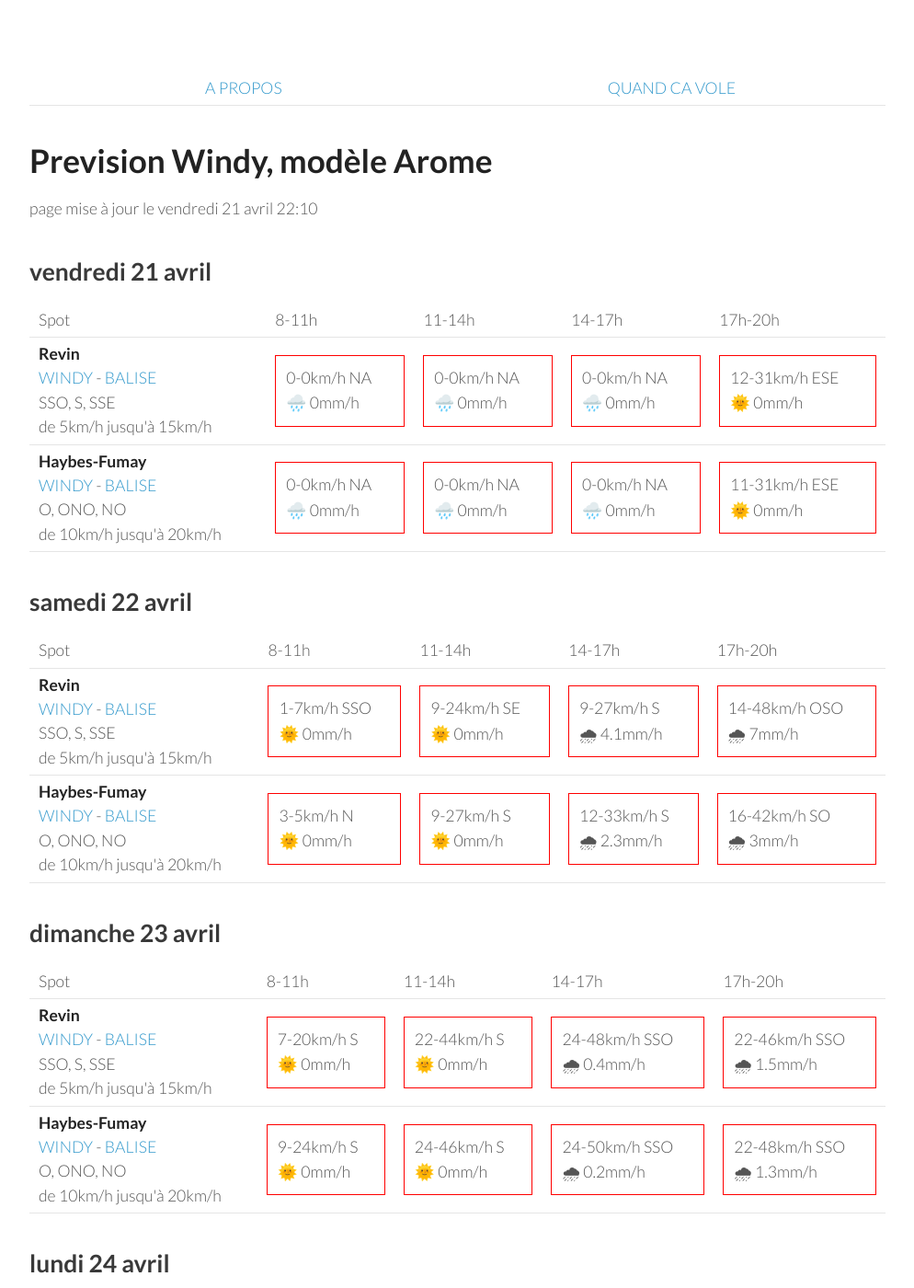
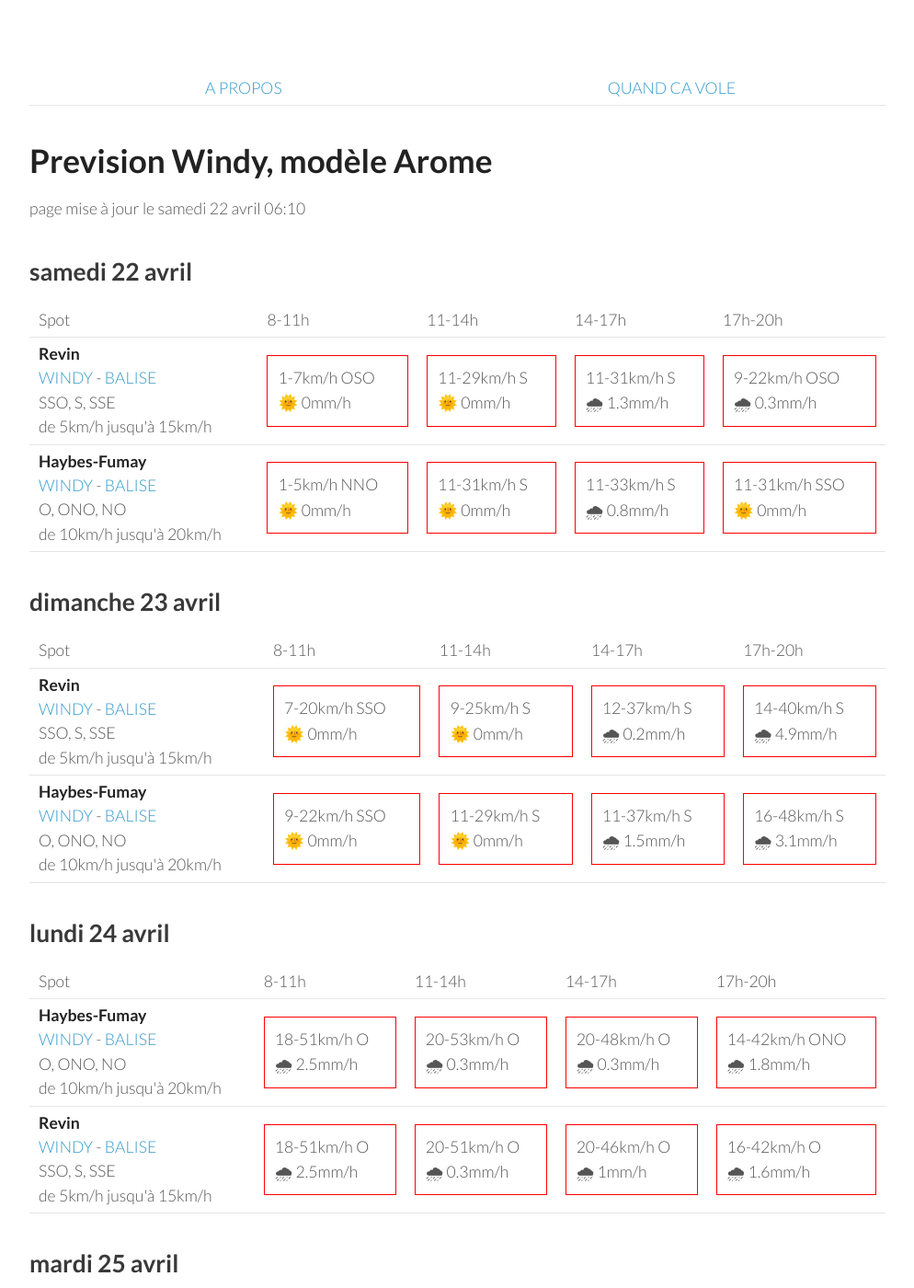
Before and after one commit to parapente-dans-le-nord/parapente-dans-le-nord.github.io, a Jekyll site: the page built from ardennes.markdown, in a window 1280 px wide and 1400 px high. Shown: the whole window at 92% size, without its empty margins (26-1020 px from the left). Built offline with Jekyll 4.4.1, drawn with Linux system fonts in a browser that asks for light colours; some of the changed text lies outside the part shown.

Commit message:
update index.markdown

```diff
--- a/ardennes.markdown
+++ b/ardennes.markdown
@@ -7,42 +7,8 @@ title:  "Tous les spots"
 {: .links}
 
 # Prevision Windy, modèle Arome
-page mise à jour le vendredi 21 avril 22:10
+page mise à jour le samedi 22 avril 06:10
 
-## vendredi 21 avril
-
-{::nomarkdown}
-<table>
-  <tbody>
-    <tr>
-      <td>Spot</td>
-      <td>8-11h</td>
-      <td>11-14h</td>
-      <td>14-17h</td>
-      <td>17h-20h</td>
-    </tr>
-<tr>
-        <td><strong>Revin</strong><br><a href="https://windy.com/49.948/4.625?49.543,4.625,8">WINDY</a> - <span class=""><a href="http://www.balisemeteo.com/balise.php?idBalise=5019">BALISE</a> </span><br> <span class="vent-favorable">SSO, S, SSE</span><br><span class="force-vent">de 5km/h jusqu'à 15km/h</span> </td>
-
-            <td><div class="not-flyable"><p>0-0km/h NA</p><p>🌧️ 0mm/h</p></div></td>
-            <td><div class="not-flyable"><p>0-0km/h NA</p><p>🌧️ 0mm/h</p></div></td>
-            <td><div class="not-flyable"><p>0-0km/h NA</p><p>🌧️ 0mm/h</p></div></td>
-            <td><div class="not-flyable"><p>12-31km/h ESE</p><p>🌞 0mm/h</p></div></td>
-
-    </tr>
-<tr>
-        <td><strong>Haybes-Fumay</strong><br><a href="https://windy.com/49.998/4.715?49.913,4.738,10">WINDY</a> - <span class=""><a href="http://www.balisemeteo.com/balise.php?idBalise=104">BALISE</a> </span><br> <span class="vent-favorable">O, ONO, NO</span><br><span class="force-vent">de 10km/h jusqu'à 20km/h</span> </td>
-
-            <td><div class="not-flyable"><p>0-0km/h NA</p><p>🌧️ 0mm/h</p></div></td>
-            <td><div class="not-flyable"><p>0-0km/h NA</p><p>🌧️ 0mm/h</p></div></td>
-            <td><div class="not-flyable"><p>0-0km/h NA</p><p>🌧️ 0mm/h</p></div></td>
-            <td><div class="not-flyable"><p>11-31km/h ESE</p><p>🌞 0mm/h</p></div></td>
-
-    </tr>
-
-</tbody>
-</table>
-{:/}
 ## samedi 22 avril
 
 {::nomarkdown}
@@ -58,20 +24,20 @@ page mise à jour le vendredi 21 avril 22:10
 <tr>
         <td><strong>Revin</strong><br><a href="https://windy.com/49.948/4.625?49.543,4.625,8">WINDY</a> - <span class=""><a href="http://www.balisemeteo.com/balise.php?idBalise=5019">BALISE</a> </span><br> <span class="vent-favorable">SSO, S, SSE</span><br><span class="force-vent">de 5km/h jusqu'à 15km/h</span> </td>
 
-            <td><div class="not-flyable"><p>1-7km/h SSO</p><p>🌞 0mm/h</p></div></td>
-            <td><div class="not-flyable"><p>9-24km/h SE</p><p>🌞 0mm/h</p></div></td>
-            <td><div class="not-flyable"><p>9-27km/h S</p><p>🌧 4.1mm/h</p></div></td>
-            <td><div class="not-flyable"><p>14-48km/h OSO</p><p>🌧 7mm/h</p></div></td>
+            <td><div class="not-flyable"><p>1-7km/h OSO</p><p>🌞 0mm/h</p></div></td>
+            <td><div class="not-flyable"><p>11-29km/h S</p><p>🌞 0mm/h</p></div></td>
+            <td><div class="not-flyable"><p>11-31km/h S</p><p>🌧 1.3mm/h</p></div></td>
+            <td><div class="not-flyable"><p>9-22km/h OSO</p><p>🌧 0.3mm/h</p></div></td>
 
 
     </tr>
 <tr>
         <td><strong>Haybes-Fumay</strong><br><a href="https://windy.com/49.998/4.715?49.913,4.738,10">WINDY</a> - <span class=""><a href="http://www.balisemeteo.com/balise.php?idBalise=104">BALISE</a> </span><br> <span class="vent-favorable">O, ONO, NO</span><br><span class="force-vent">de 10km/h jusqu'à 20km/h</span> </td>
 
-            <td><div class="not-flyable"><p>3-5km/h N</p><p>🌞 0mm/h</p></div></td>
-            <td><div class="not-flyable"><p>9-27km/h S</p><p>🌞 0mm/h</p></div></td>
-            <td><div class="not-flyable"><p>12-33km/h S</p><p>🌧 2.3mm/h</p></div></td>
-            <td><div class="not-flyable"><p>16-42km/h SO</p><p>🌧 3mm/h</p></div></td>
+            <td><div class="not-flyable"><p>1-5km/h NNO</p><p>🌞 0mm/h</p></div></td>
+            <td><div class="not-flyable"><p>11-31km/h S</p><p>🌞 0mm/h</p></div></td>
+            <td><div class="not-flyable"><p>11-33km/h S</p><p>🌧 0.8mm/h</p></div></td>
+            <td><div class="not-flyable"><p>11-31km/h SSO</p><p>🌞 0mm/h</p></div></td>
 
 
     </tr>
@@ -94,20 +60,20 @@ page mise à jour le vendredi 21 avril 22:10
 <tr>
         <td><strong>Revin</strong><br><a href="https://windy.com/49.948/4.625?49.543,4.625,8">WINDY</a> - <span class=""><a href="http://www.balisemeteo.com/balise.php?idBalise=5019">BALISE</a> </span><br> <span class="vent-favorable">SSO, S, SSE</span><br><span class="force-vent">de 5km/h jusqu'à 15km/h</span> </td>
 
-            <td><div class="not-flyable"><p>7-20km/h S</p><p>🌞 0mm/h</p></div></td>
-            <td><div class="not-flyable"><p>22-44km/h S</p><p>🌞 0mm/h</p></div></td>
-            <td><div class="not-flyable"><p>24-48km/h SSO</p><p>🌧 0.4mm/h</p></div></td>
-            <td><div class="not-flyable"><p>22-46km/h SSO</p><p>🌧 1.5mm/h</p></div></td>
+            <td><div class="not-flyable"><p>7-20km/h SSO</p><p>🌞 0mm/h</p></div></td>
+            <td><div class="not-flyable"><p>9-25km/h S</p><p>🌞 0mm/h</p></div></td>
+            <td><div class="not-flyable"><p>12-37km/h S</p><p>🌧 0.2mm/h</p></div></td>
+            <td><div class="not-flyable"><p>14-40km/h S</p><p>🌧 4.9mm/h</p></div></td>
 
 
     </tr>
 <tr>
         <td><strong>Haybes-Fumay</strong><br><a href="https://windy.com/49.998/4.715?49.913,4.738,10">WINDY</a> - <span class=""><a href="http://www.balisemeteo.com/balise.php?idBalise=104">BALISE</a> </span><br> <span class="vent-favorable">O, ONO, NO</span><br><span class="force-vent">de 10km/h jusqu'à 20km/h</span> </td>
 
-            <td><div class="not-flyable"><p>9-24km/h S</p><p>🌞 0mm/h</p></div></td>
-            <td><div class="not-flyable"><p>24-46km/h S</p><p>🌞 0mm/h</p></div></td>
-            <td><div class="not-flyable"><p>24-50km/h SSO</p><p>🌧 0.2mm/h</p></div></td>
-            <td><div class="not-flyable"><p>22-48km/h SSO</p><p>🌧 1.3mm/h</p></div></td>
+            <td><div class="not-flyable"><p>9-22km/h SSO</p><p>🌞 0mm/h</p></div></td>
+            <td><div class="not-flyable"><p>11-29km/h S</p><p>🌞 0mm/h</p></div></td>
+            <td><div class="not-flyable"><p>11-37km/h S</p><p>🌧 1.5mm/h</p></div></td>
+            <td><div class="not-flyable"><p>16-48km/h S</p><p>🌧 3.1mm/h</p></div></td>
 
 
     </tr>
@@ -130,20 +96,20 @@ page mise à jour le vendredi 21 avril 22:10
 <tr>
         <td><strong>Haybes-Fumay</strong><br><a href="https://windy.com/49.998/4.715?49.913,4.738,10">WINDY</a> - <span class=""><a href="http://www.balisemeteo.com/balise.php?idBalise=104">BALISE</a> </span><br> <span class="vent-favorable">O, ONO, NO</span><br><span class="force-vent">de 10km/h jusqu'à 20km/h</span> </td>
 
-            <td><div class="not-flyable"><p>25-53km/h OSO</p><p>🌧 1.3mm/h</p></div></td>
-            <td><div class="not-flyable"><p>25-59km/h O</p><p>🌧 0.9mm/h</p></div></td>
-            <td><div class="not-flyable"><p>24-59km/h ONO</p><p>🌧 1.2mm/h</p></div></td>
-            <td><div class="not-flyable"><p>20-50km/h ONO</p><p>🌧 1.7mm/h</p></div></td>
+            <td><div class="not-flyable"><p>18-51km/h O</p><p>🌧 2.5mm/h</p></div></td>
+            <td><div class="not-flyable"><p>20-53km/h O</p><p>🌧 0.3mm/h</p></div></td>
+            <td><div class="not-flyable"><p>20-48km/h O</p><p>🌧 0.3mm/h</p></div></td>
+            <td><div class="not-flyable"><p>14-42km/h ONO</p><p>🌧 1.8mm/h</p></div></td>
 
 
     </tr>
 <tr>
         <td><strong>Revin</strong><br><a href="https://windy.com/49.948/4.625?49.543,4.625,8">WINDY</a> - <span class=""><a href="http://www.balisemeteo.com/balise.php?idBalise=5019">BALISE</a> </span><br> <span class="vent-favorable">SSO, S, SSE</span><br><span class="force-vent">de 5km/h jusqu'à 15km/h</span> </td>
 
-            <td><div class="not-flyable"><p>25-51km/h OSO</p><p>🌧 1.5mm/h</p></div></td>
-            <td><div class="not-flyable"><p>25-57km/h O</p><p>🌧 0.7mm/h</p></div></td>
-            <td><div class="not-flyable"><p>24-57km/h ONO</p><p>🌧 0.7mm/h</p></div></td>
-            <td><div class="not-flyable"><p>20-48km/h ONO</p><p>🌧 1.1mm/h</p></div></td>
+            <td><div class="not-flyable"><p>18-51km/h O</p><p>🌧 2.5mm/h</p></div></td>
+            <td><div class="not-flyable"><p>20-51km/h O</p><p>🌧 0.3mm/h</p></div></td>
+            <td><div class="not-flyable"><p>20-46km/h O</p><p>🌧 1mm/h</p></div></td>
+            <td><div class="not-flyable"><p>16-42km/h O</p><p>🌧 1.6mm/h</p></div></td>
 
 
     </tr>
@@ -164,22 +130,22 @@ page mise à jour le vendredi 21 avril 22:10
       <td>17h-20h</td>
     </tr>
 <tr>
-        <td><strong>Haybes-Fumay</strong><br><a href="https://windy.com/49.998/4.715?49.913,4.738,10">WINDY</a> - <span class=""><a href="http://www.balisemeteo.com/balise.php?idBalise=104">BALISE</a> </span><br> <span class="vent-favorable">O, ONO, NO</span><br><span class="force-vent">de 10km/h jusqu'à 20km/h</span> </td>
+        <td><strong>Revin</strong><br><a href="https://windy.com/49.948/4.625?49.543,4.625,8">WINDY</a> - <span class=""><a href="http://www.balisemeteo.com/balise.php?idBalise=5019">BALISE</a> </span><br> <span class="vent-favorable">SSO, S, SSE</span><br><span class="force-vent">de 5km/h jusqu'à 15km/h</span> </td>
 
-            <td><div class="not-flyable"><p>14-27km/h NNO</p><p>🌞 0mm/h</p></div></td>
-            <td><div class="not-flyable"><p>16-37km/h NNO</p><p>🌧 0.7mm/h</p></div></td>
-            <td><div class="not-flyable"><p>18-38km/h NNO</p><p>🌧 0.8mm/h</p></div></td>
-            <td><div class="not-flyable"><p>18-40km/h NO</p><p>🌧 0.4mm/h</p></div></td>
+            <td><div class="not-flyable"><p>14-29km/h N</p><p>🌞 0mm/h</p></div></td>
+            <td><div class="not-flyable"><p>18-40km/h NNO</p><p>🌞 0mm/h</p></div></td>
+            <td><div class="not-flyable"><p>18-38km/h NNO</p><p>🌧 0.5mm/h</p></div></td>
+            <td><div class="not-flyable"><p>18-38km/h NO</p><p>🌧 0.3mm/h</p></div></td>
 
 
     </tr>
 <tr>
-        <td><strong>Revin</strong><br><a href="https://windy.com/49.948/4.625?49.543,4.625,8">WINDY</a> - <span class=""><a href="http://www.balisemeteo.com/balise.php?idBalise=5019">BALISE</a> </span><br> <span class="vent-favorable">SSO, S, SSE</span><br><span class="force-vent">de 5km/h jusqu'à 15km/h</span> </td>
+        <td><strong>Haybes-Fumay</strong><br><a href="https://windy.com/49.998/4.715?49.913,4.738,10">WINDY</a> - <span class=""><a href="http://www.balisemeteo.com/balise.php?idBalise=104">BALISE</a> </span><br> <span class="vent-favorable">O, ONO, NO</span><br><span class="force-vent">de 10km/h jusqu'à 20km/h</span> </td>
 
-            <td><div class="not-flyable"><p>14-27km/h NNO</p><p>🌞 0mm/h</p></div></td>
-            <td><div class="not-flyable"><p>16-38km/h NNO</p><p>🌧 0.3mm/h</p></div></td>
-            <td><div class="not-flyable"><p>18-38km/h NNO</p><p>🌧 0.5mm/h</p></div></td>
-            <td><div class="not-flyable"><p>18-38km/h NO</p><p>🌧 0.3mm/h</p></div></td>
+            <td><div class="not-flyable"><p>14-29km/h NNO</p><p>🌞 0mm/h</p></div></td>
+            <td><div class="not-flyable"><p>16-40km/h NNO</p><p>🌧 0.2mm/h</p></div></td>
+            <td><div class="not-flyable"><p>18-38km/h NNO</p><p>🌧 0.8mm/h</p></div></td>
+            <td><div class="not-flyable"><p>18-40km/h NO</p><p>🌧 0.4mm/h</p></div></td>
 
 
     </tr>
```
